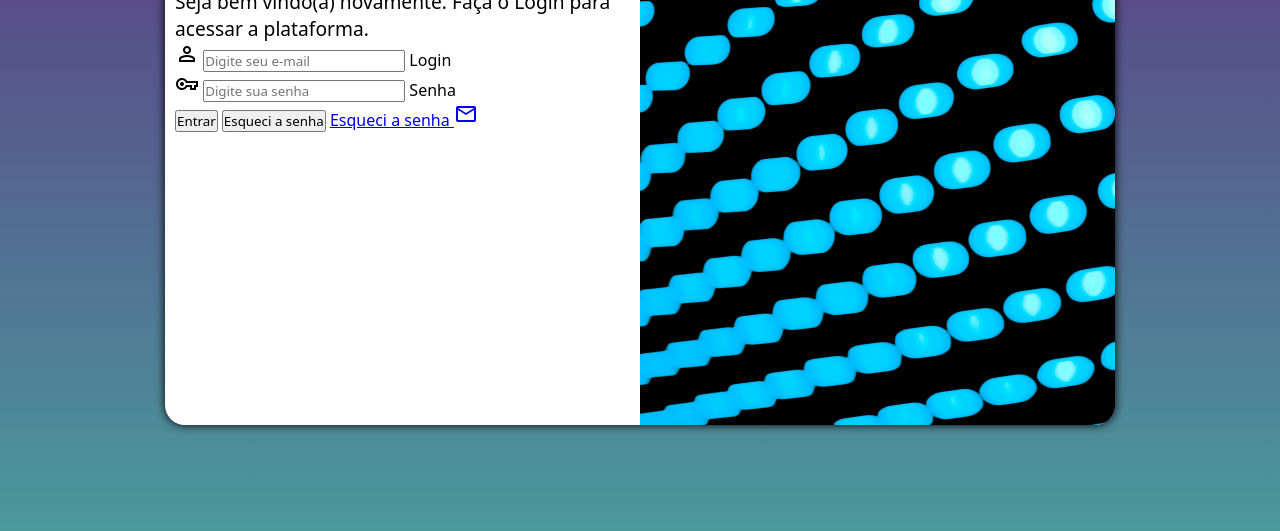
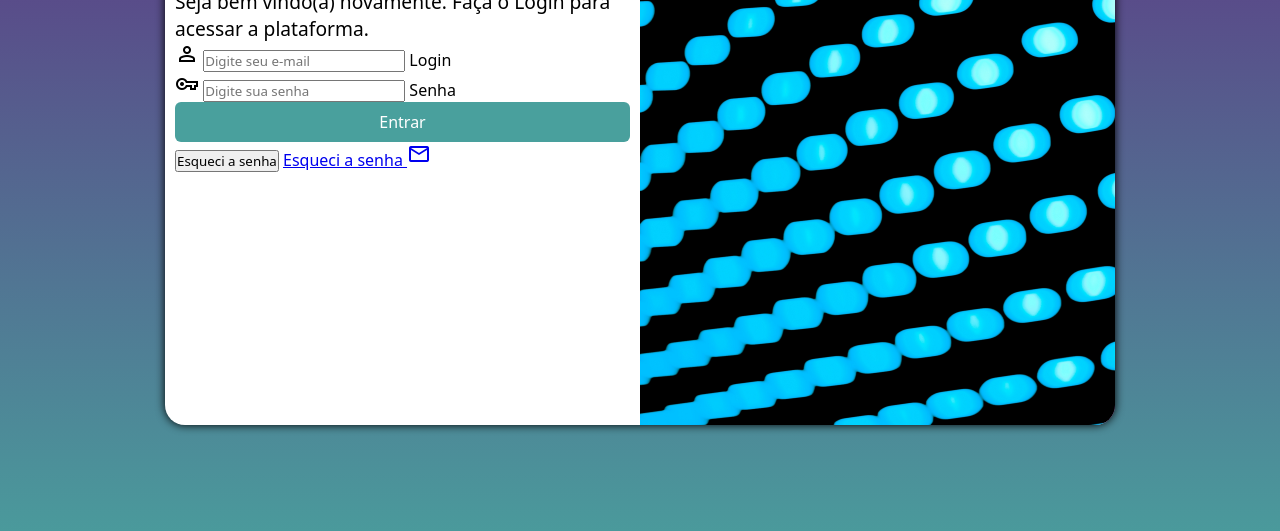
Before and after one commit to juniorpinhodev/exercicios-academicos, a plain HTML site: page tela-de-login/index.html in a window 1280 px wide. Shown: the part 225-756 px from the top of the page. Drawn offline with nearby package versions, Linux system fonts and the light colour scheme.

Commit message:
atualizei

```diff
--- a/tela-de-login/estilos/style.css
+++ b/tela-de-login/estilos/style.css
@@ -65,3 +65,15 @@ div#formulario > h1 {
 div#formulario > p {
     font-size: 0.8em;
 }
+
+form > input[type=submit] {
+    display: block;
+    font-size: 1em;
+    width: 100%;
+    height: 40px;
+    background-color: #49a09d;
+    color: white;
+    border: none;
+    border-radius: 6px;
+
+}
--- a/tela-de-login/index.html
+++ b/tela-de-login/index.html
@@ -31,7 +31,7 @@
                     </div>
                     <input type="submit" value="Entrar">
                     <button>Esqueci a senha</button>
-                    <a href="esqueci.html">Esqueci a senha <span class="material-symbols-outlined">mail</span></a>
+                    <a href="esqueci.html" class="botao">Esqueci a senha <span class="material-symbols-outlined">mail</span></a>
                 </form>
             </div>
 
```
